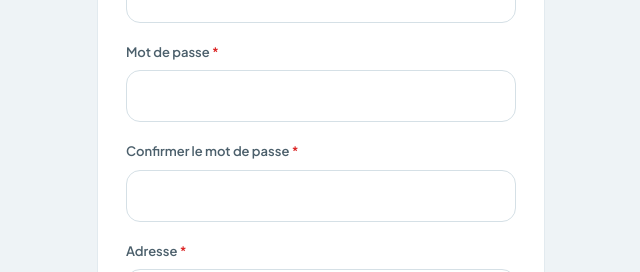
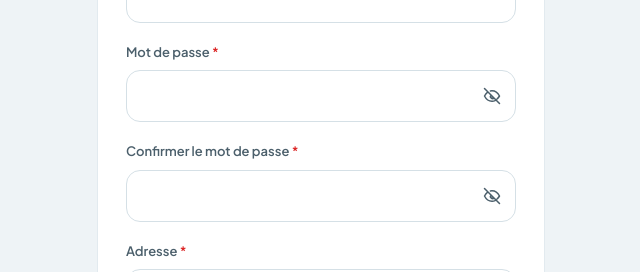
Before and after one commit to ncmgroupe04/clinique, a Next.js app: page /inscription in a window 1280 px wide. Shown: the part 469-741 px from the top of the page, without its empty margins (319-959 px from the left). Built offline with nearby package versions, Linux system fonts and the light colour scheme.

Commit message:
design: icone oeil centree verticalement dans les champs mot de passe

```diff
--- a/src/app/(auth)/auth-screen.tsx
+++ b/src/app/(auth)/auth-screen.tsx
@@ -3,8 +3,22 @@
 import { useActionState, useState } from "react";
 import { signup, login, type SignupState, type LoginState } from "@/app/actions/auth";
 
+function EyeIcon({ visible }: { visible: boolean }) {
+  return visible ? (
+    <svg width="18" height="18" viewBox="0 0 24 24" fill="none" stroke="currentColor" strokeWidth="2" strokeLinecap="round" strokeLinejoin="round" aria-hidden="true">
+      <path d="M2 12s3.5-7 10-7 10 7 10 7-3.5 7-10 7-10-7-10-7z" /><circle cx="12" cy="12" r="3" />
+    </svg>
+  ) : (
+    <svg width="18" height="18" viewBox="0 0 24 24" fill="none" stroke="currentColor" strokeWidth="2" strokeLinecap="round" strokeLinejoin="round" aria-hidden="true">
+      <path d="M2 2l20 20M10.6 10.6a3 3 0 0 0 4.2 4.2M9.9 5.2A10.6 10.6 0 0 1 12 5c6.5 0 10 7 10 7a17 17 0 0 1-3.3 4M6.6 6.6A17 17 0 0 0 2 12s3.5 7 10 7a10.6 10.6 0 0 0 4.2-.8" />
+    </svg>
+  );
+}
+
 export default function AuthScreen({ initialMode }: { initialMode: "login" | "signup" }) {
   const [mode, setMode] = useState<"login" | "signup">(initialMode);
+  const [showPassword, setShowPassword] = useState(false);
+  const [showConfirm, setShowConfirm] = useState(false);
   const [signupState, signupAction, signupPending] = useActionState<SignupState, FormData>(signup, undefined);
   const [loginState, loginAction, loginPending] = useActionState<LoginState, FormData>(login, undefined);
 
@@ -42,7 +56,17 @@ export default function AuthScreen({ initialMode }: { initialMode: "login" | "si
               </div>
               <div>
                 <label className="lbl" htmlFor="password">Mot de passe <span className="text-danger">*</span></label>
-                <input id="password" name="password" type="password" required className="input" />
+                <div className="relative">
+                  <input id="password" name="password" type={showPassword ? "text" : "password"} required className="input" style={{ paddingRight: 44 }} />
+                  <button
+                    type="button"
+                    onClick={() => setShowPassword((v) => !v)}
+                    aria-label={showPassword ? "Masquer le mot de passe" : "Afficher le mot de passe"}
+                    className="absolute right-2 top-1/2 -translate-y-1/2 flex h-8 w-8 items-center justify-center rounded-lg text-muted hover:bg-bg"
+                  >
+                    <EyeIcon visible={showPassword} />
+                  </button>
+                </div>
                 {loginState?.errors?.password && <p className="mt-2 text-sm text-danger">{loginState.errors.password}</p>}
               </div>
               {loginState?.message && <p className="text-sm text-danger">{loginState.message}</p>}
@@ -74,12 +98,32 @@ export default function AuthScreen({ initialMode }: { initialMode: "login" | "si
               </div>
               <div>
                 <label className="lbl" htmlFor="password">Mot de passe <span className="text-danger">*</span></label>
-                <input id="password" name="password" type="password" required className="input" />
+                <div className="relative">
+                  <input id="password" name="password" type={showPassword ? "text" : "password"} required className="input" style={{ paddingRight: 44 }} />
+                  <button
+                    type="button"
+                    onClick={() => setShowPassword((v) => !v)}
+                    aria-label={showPassword ? "Masquer le mot de passe" : "Afficher le mot de passe"}
+                    className="absolute right-2 top-1/2 -translate-y-1/2 flex h-8 w-8 items-center justify-center rounded-lg text-muted hover:bg-bg"
+                  >
+                    <EyeIcon visible={showPassword} />
+                  </button>
+                </div>
                 {signupState?.errors?.password && <p className="mt-2 text-sm text-danger">{signupState.errors.password}</p>}
               </div>
               <div>
                 <label className="lbl" htmlFor="confirmPassword">Confirmer le mot de passe <span className="text-danger">*</span></label>
-                <input id="confirmPassword" name="confirmPassword" type="password" required className="input" />
+                <div className="relative">
+                  <input id="confirmPassword" name="confirmPassword" type={showConfirm ? "text" : "password"} required className="input" style={{ paddingRight: 44 }} />
+                  <button
+                    type="button"
+                    onClick={() => setShowConfirm((v) => !v)}
+                    aria-label={showConfirm ? "Masquer la confirmation" : "Afficher la confirmation"}
+                    className="absolute right-2 top-1/2 -translate-y-1/2 flex h-8 w-8 items-center justify-center rounded-lg text-muted hover:bg-bg"
+                  >
+                    <EyeIcon visible={showConfirm} />
+                  </button>
+                </div>
                 {signupState?.errors?.confirmPassword && <p className="mt-2 text-sm text-danger">{signupState.errors.confirmPassword}</p>}
               </div>
               <div>
```
